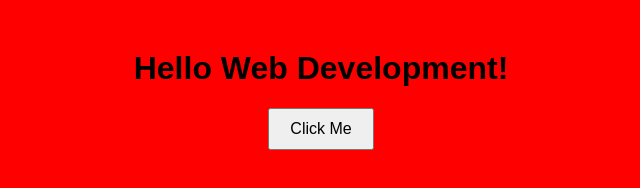
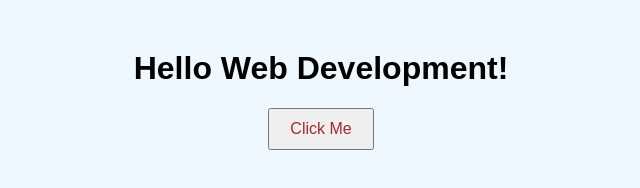
Before and after one commit to priyadarshanagrawal/web-practice, a plain HTML site: page docs/index.html in a window 1280 px wide. Shown: the whole page, without its empty margins (319-959 px from the left). Drawn offline with Linux system fonts and the light colour scheme.

Commit message:
Update style.css

```diff
--- a/docs/style.css
+++ b/docs/style.css
@@ -2,10 +2,11 @@ body {
   font-family: Arial, sans-serif;
   text-align: center;
   margin-top: 50px;
-  background-color: red;
+  background-color: #f0f8ff;
 }
 button {
   padding: 10px 20px;
   font-size: 16px;
   cursor: pointer;
+  color: brown;
 }
```
